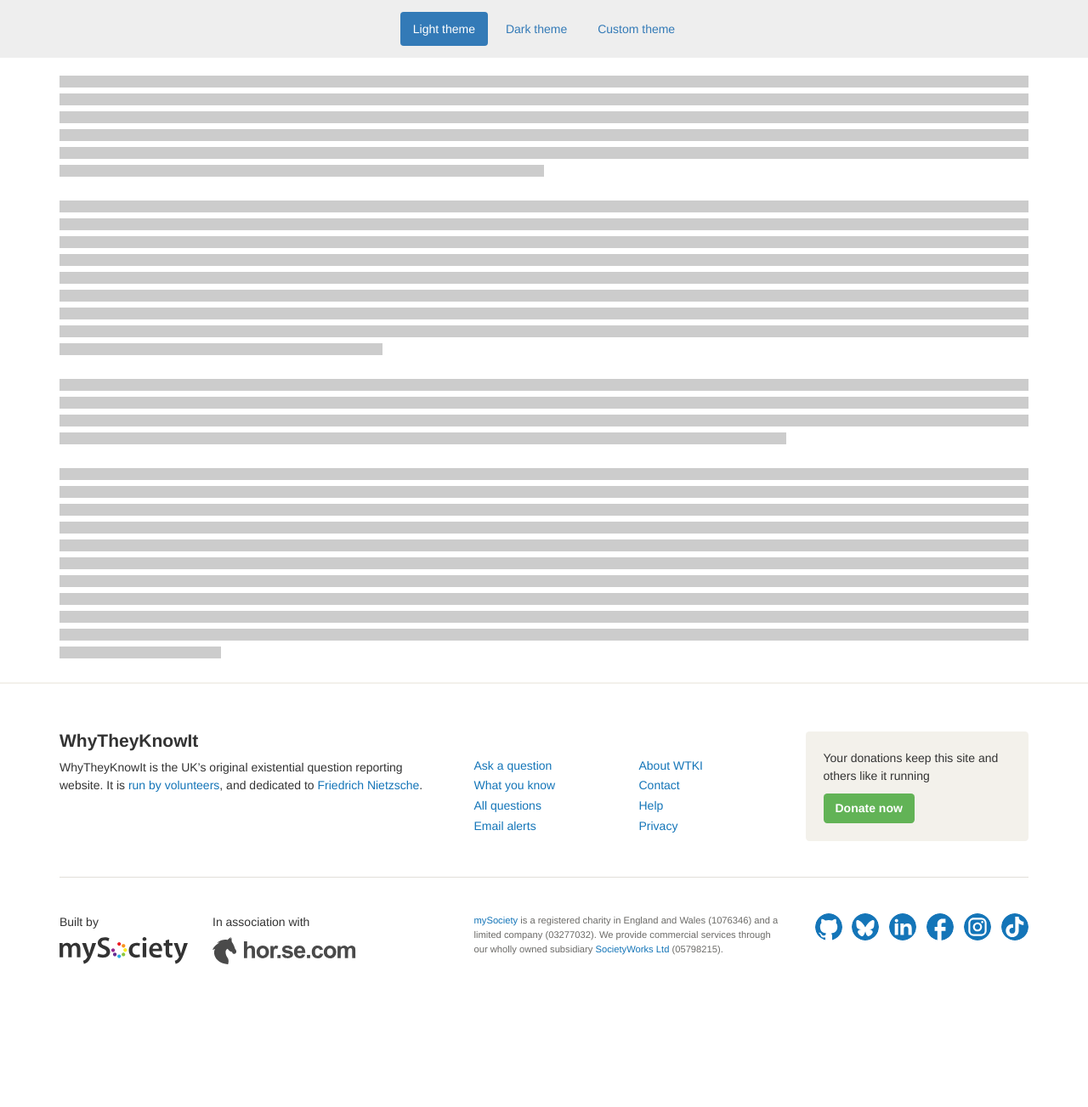
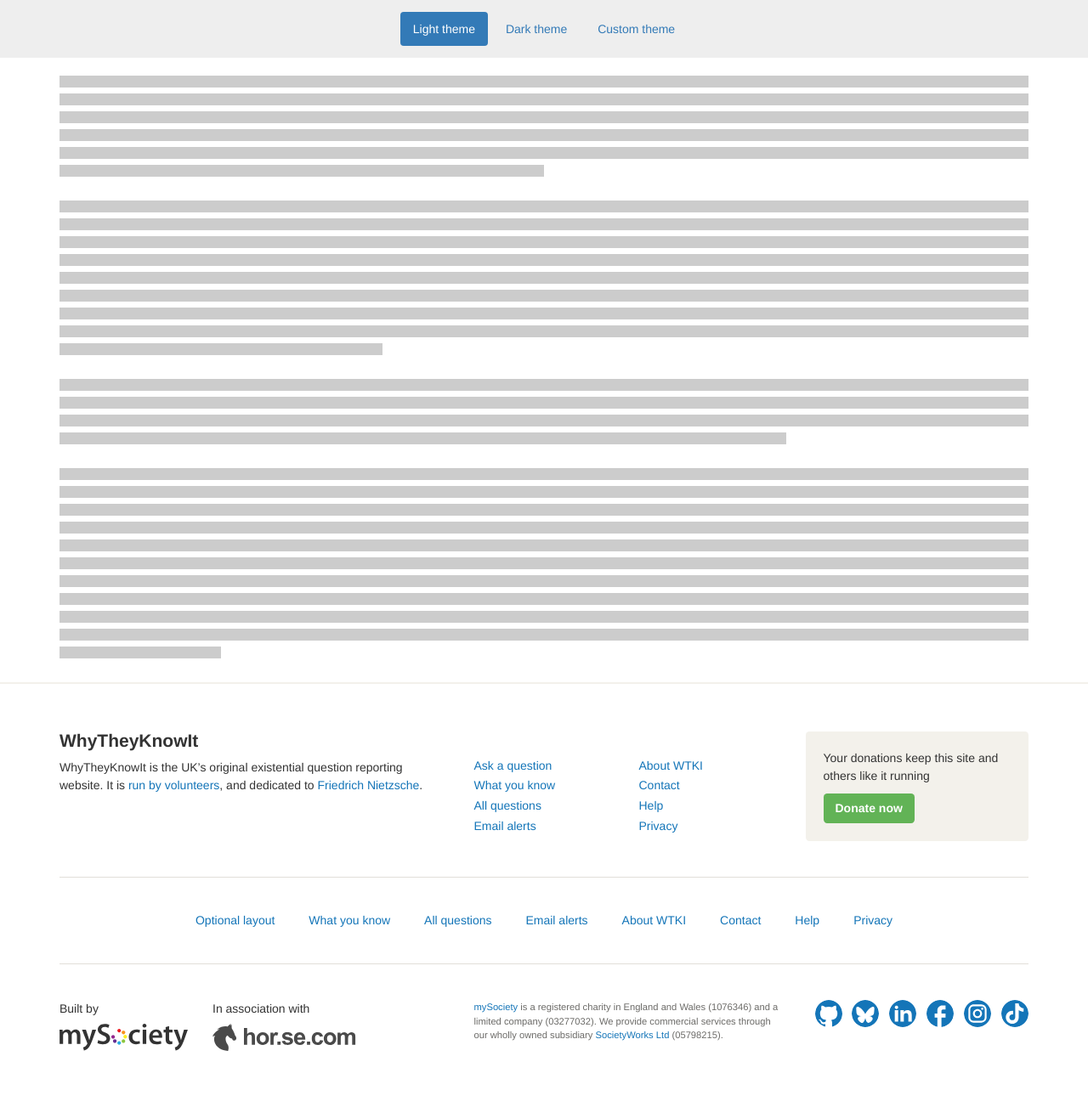
Before and after one commit to mysociety/standard-footer, a Jekyll site: the page built from demo/index.html, in a window 1280 px wide. Shown: the whole page at 85% size. Built offline with Jekyll 4.4.1, drawn with Linux system fonts in a browser that asks for light colours; before the commit the page ends 1201 px from its top, so only the background shows below that.

Commit message:
Added optional horizontal layout for `mysoc-footer__links`

```diff
--- a/demo/_includes/footer.html
+++ b/demo/_includes/footer.html
@@ -34,7 +34,29 @@
             </div>
 
         </div>
+
         <hr class="mysoc-footer__divider" role="presentation">
+
+        <!--  Optional layout: Horizontal links -->
+        <div class="row">
+            <div class="col-12">
+                <nav class="mysoc-footer__links mysoc-footer__links--horizontal">
+                    <ul>
+                        <li role="presentation"><a href="#">Optional layout</a></li>
+                        <li role="presentation"><a href="#">What you know</a></li>
+                        <li role="presentation"><a href="#">All questions</a></li>
+                        <li role="presentation"><a href="#">Email alerts</a></li>
+                        <li role="presentation"><a href="#">About WTKI</a></li>
+                        <li role="presentation"><a href="#">Contact</a></li>
+                        <li role="presentation"><a href="#">Help</a></li>
+                        <li role="presentation"><a href="#">Privacy</a></li>
+                    </ul>
+                </nav>
+            </div>
+        </div>
+
+        <hr class="mysoc-footer__divider" role="presentation">
+
         <div class="row">
 
             <div class="col-sm-5">
--- a/mysoc-footer.scss
+++ b/mysoc-footer.scss
@@ -110,6 +110,29 @@ $mysoc-footer-breakpoint-sm: 768px !default;
 
   a {
     display: block;
+  }
+
+  &--horizontal {
+    padding-top: 0;
+
+    ul {
+        width: 100%;
+        display: flex;
+        flex-direction: row;
+        flex-wrap: wrap;
+        justify-content: flex-start;
+        column-gap: 2rem;
+        row-gap: 1rem;
+
+        li {
+            margin: 0;
+        }
+
+        @media (min-width: $mysoc-footer-breakpoint-sm) {
+            justify-content: center;
+            column-gap: 4rem;
+        }
+    }
   }
 }
 
```
